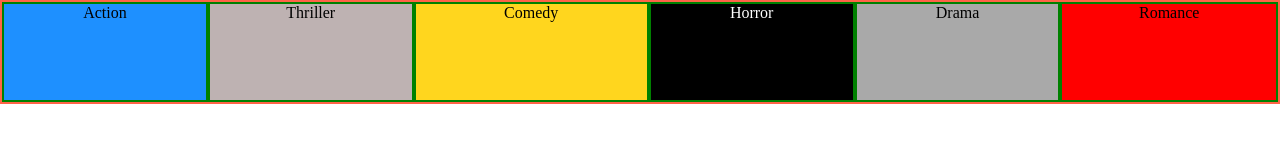
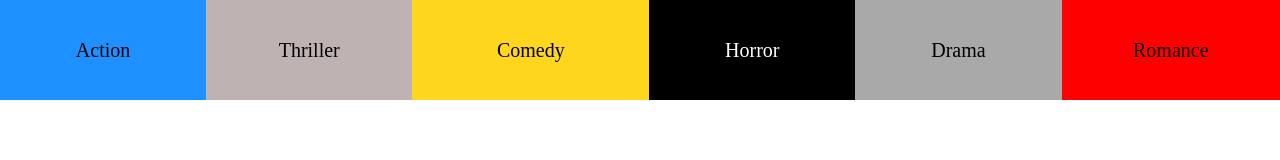
Before and after one commit to fbw-d09/uib_layout_out_of_ordinary-JanaHeyn, a website: page index.html in a window 1280 px wide. Drawn offline with nearby package versions, Linux system fonts and the light colour scheme.

Commit message:
Update genres

```diff
--- a/style.css
+++ b/style.css
@@ -6,20 +6,26 @@
 html, body {
     margin: 0;
     padding: 0;
+    font-size: 20px;;
 }
 
 .genres {
     display: flex;
-    text-align: center;
-    border: 2px solid tomato;
     flex-wrap: wrap;
+    justify-content: center;
+    align-items: center;
+    /* border: 2px solid tomato; */
 }
 
 .box
 {
-    border: 2px solid green;
     height: 100px;
     width: 200px;
+    display: flex;
+    text-align: center;
+    justify-content: center;
+    align-items: center;
+    /* border: 2px solid green; */
 }
 
 .action {
```
